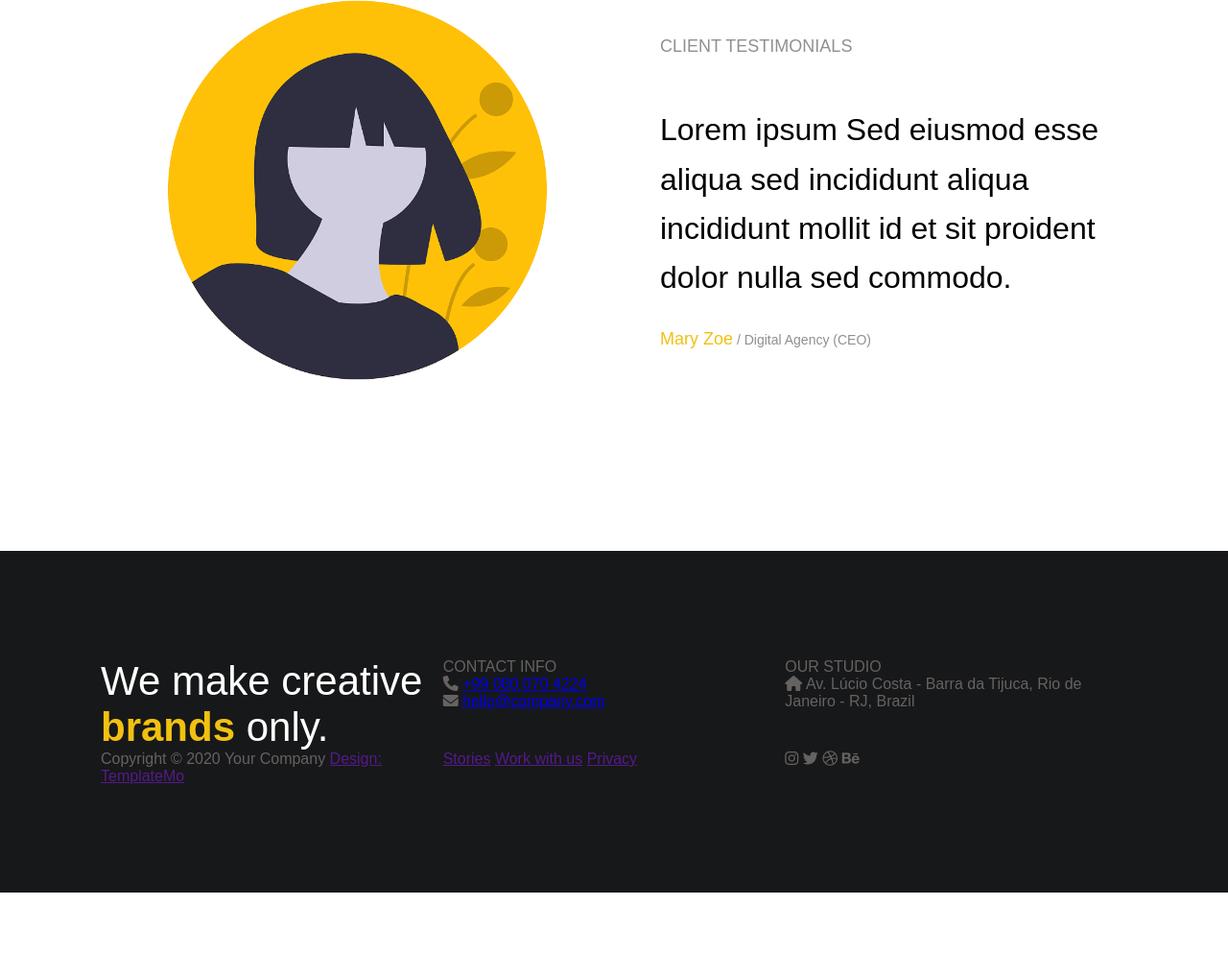
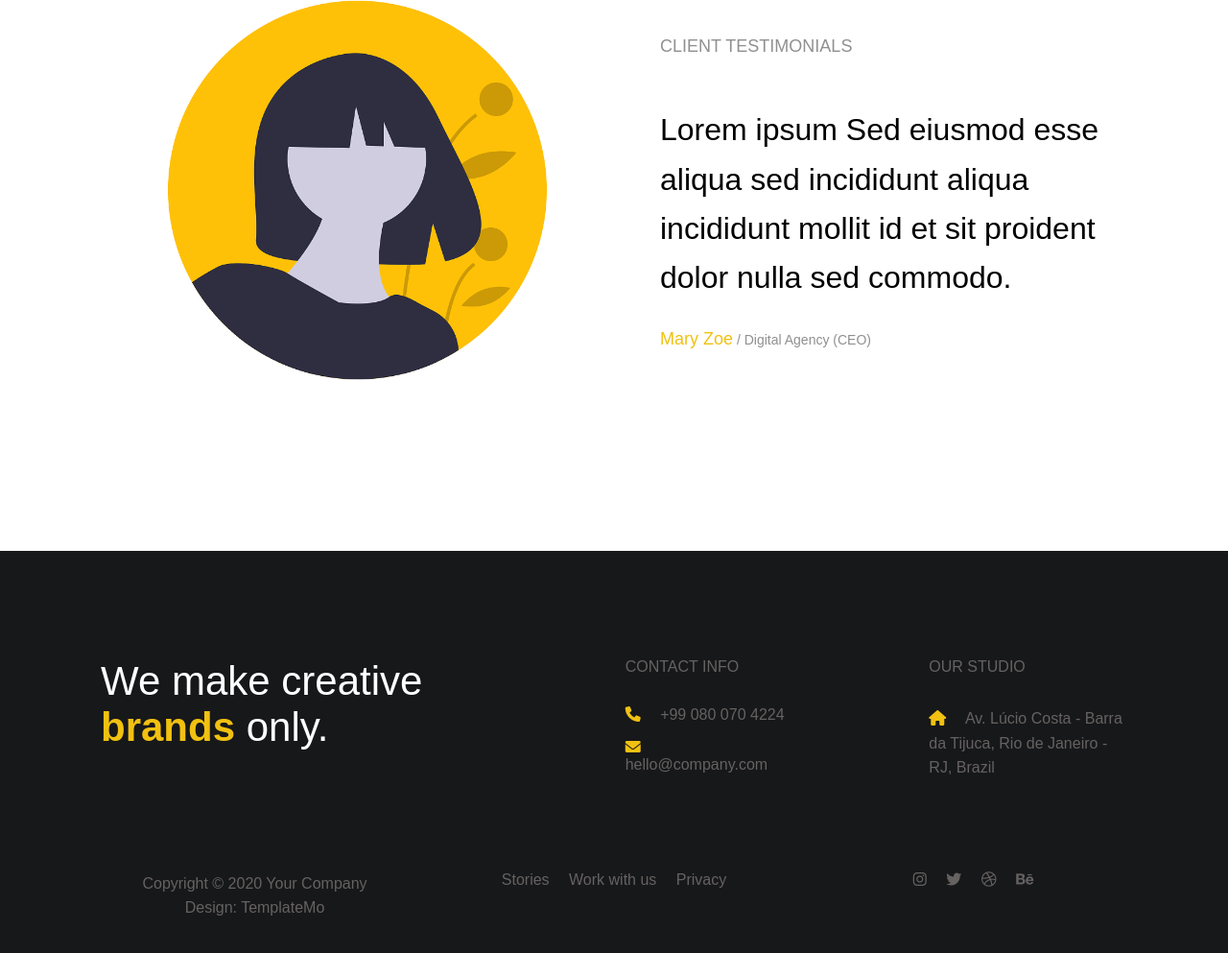
Before and after one commit to LeThiTuongVi2612/Digital-Trend, a plain HTML site: page index.html in a window 1280 px wide. Shown: the part 1914-2907 px from the top of the page at 96% size. Before the commit the page ends 2844 px from the top, so only its background shows below. Drawn offline with Linux system fonts and the light colour scheme.

Commit message:
update 14/11/21

```diff
--- a/assets/css/styles.css
+++ b/assets/css/styles.css
@@ -300,11 +300,11 @@ html{
 .footer__body-up{
     display: flex;
     flex-direction: row;
-    justify-content: space-around;
+    justify-content: space-between;
 }
 
 .ft{
-    width: calc(100%/3);
+    width: 33.3333%;
 }
 
 .footer__header{
@@ -316,3 +316,76 @@ html{
     color: var(--secondary-color);
     font-weight: 600;
 }
+
+.footer__contact-background{
+    color: var(--secondary-color);
+    margin-right: 16px;
+}
+
+.footer__contact-studio-adress{
+    line-height: 1.6;
+}
+
+.footer__contact-studio-adress,
+.footer__contact-info-phone
+{
+    margin-top: 32px;
+}
+
+.footer__contact-info-email{
+    margin-top: 16px;
+}
+
+.footer__design{
+    text-decoration: none;
+    color: #666262;
+}
+
+.footer__design:hover{
+    color: var(--secondary-color);
+}
+
+.footer__contact-studio{
+    padding-left: 150px;
+}
+
+.footer__contact-info{
+    padding-left: 190px;
+}
+
+.footer__contact-info-phone,
+.footer__contact-info-email{
+
+}
+
+.footer__body-down{
+    margin-top: 95px;
+    /* justify-content: flex-start; */
+
+}
+
+.footer__contact-des{
+    width: 30%;
+    text-align: center;
+    display: flex;
+    flex-direction: column;
+    line-height: 1.6;
+    font-weight: 540;
+}
+
+
+
+.footer__contact-icon{
+    width: 30%;
+    text-align: right;
+}
+
+
+.footer__contact-icon,
+.footer__contact-story{
+    text-align: center;
+}
+
+.footer__space{
+    padding: 0 8px;
+}
--- a/index.html
+++ b/index.html
@@ -123,37 +123,37 @@
                             CONTACT INFO
                         </div>
                         <div class="footer__contact-info-phone">
-                            <i class="fas fa-phone"></i>
-                            <a href="tel:+99 080 070 4224">+99 080 070 4224</a>
+                            <i class="fas fa-phone footer__contact-background"></i>
+                            <a href="tel:+99 080 070 4224" class="footer__design" >+99 080 070 4224</a>
                         </div>
                         <div class="footer__contact-info-email">
-                            <i class="fas fa-envelope"></i>
-                            <a href="mailto:hello@company.com">hello@company.com</a>
+                            <i class="fas fa-envelope footer__contact-background"></i>
+                            <a href="mailto:hello@company.com"  class="footer__design">hello@company.com</a>
                         </div>
                     </div>
                     <div class="ft footer__contact-studio">
                         <div class="footer__contact">OUR STUDIO</div>
                         <div class="footer__contact-studio-adress">
-                            <i class="fas fa-home"></i>
+                            <i class="fas fa-home footer__contact-background"></i>
                             Av. Lúcio Costa - Barra da Tijuca, Rio de Janeiro - RJ, Brazil
                         </div>
                     </div>
                 </div>
                 <div class="footer__body-down">
                     <div class="ft footer__contact-des">
-                        Copyright © 2020 Your Company
+                        <span>Copyright © 2020 Your Company</span>
                         <a href="" class="footer__design">Design: TemplateMo</a>
                     </div>
                     <div class="ft footer__contact-story">
-                        <a href="" class="footer__design">Stories</a>
-                        <a href="" class="footer__design">Work with us</a>
-                        <a href="" class="footer__design">Privacy</a>
+                        <a href="" class="footer__design footer__space">Stories</a>
+                        <a href="" class="footer__design footer__space">Work with us</a>
+                        <a href="" class="footer__design footer__space">Privacy</a>
                     </div>
-                    <div class="ft footer__contact-icon">
-                        <i class="fab fa-instagram"></i>
-                        <i class="fab fa-twitter"></i>
-                        <i class="fab fa-dribbble"></i>
-                        <i class="fab fa-behance"></i>
+                    <div class="ft footer__contact-icon ">
+                        <i class="fab fa-instagram footer__design footer__space"></i>
+                        <i class="fab fa-twitter footer__design footer__space"></i>
+                        <i class="fab fa-dribbble footer__design footer__space"></i>
+                        <i class="fab fa-behance footer__design footer__space"></i>
                     </div>
                 </div>
             </div>
```
